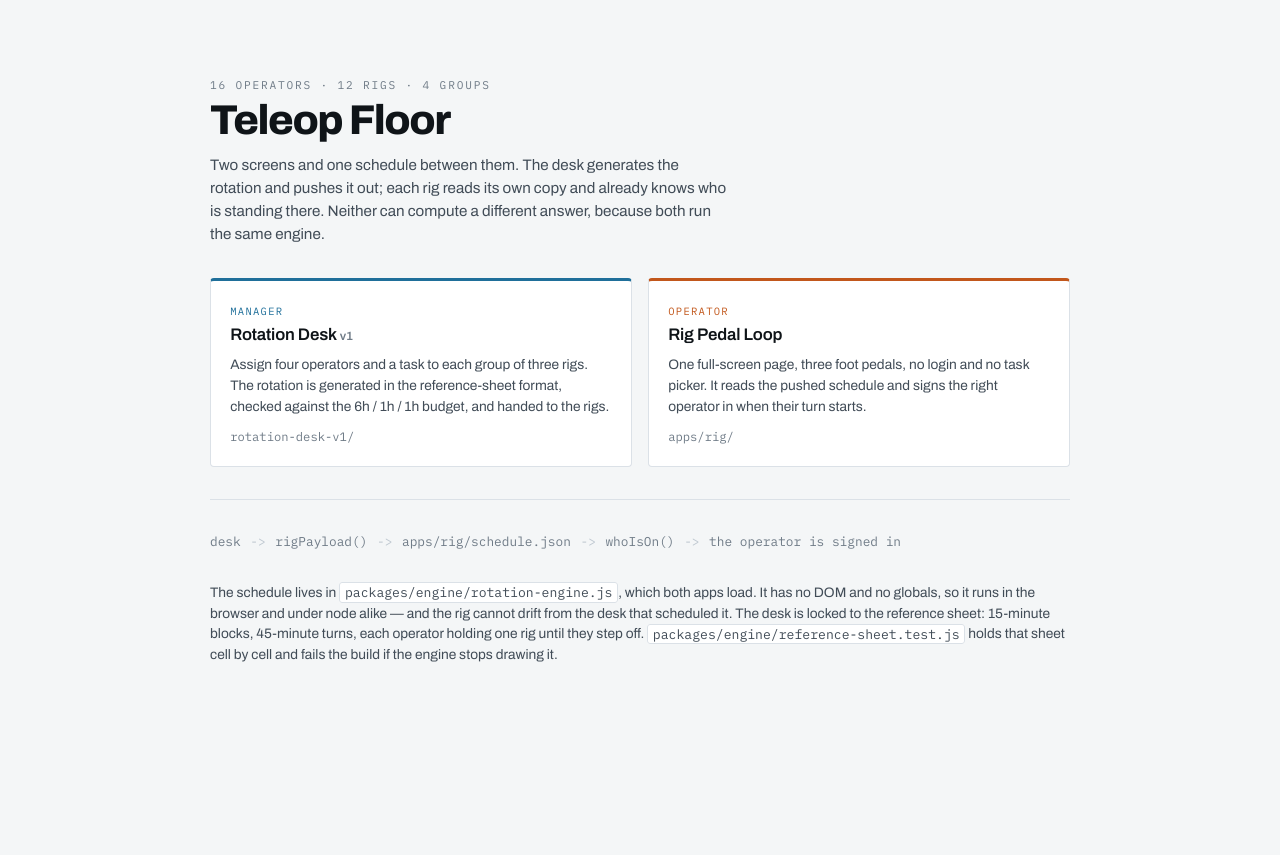
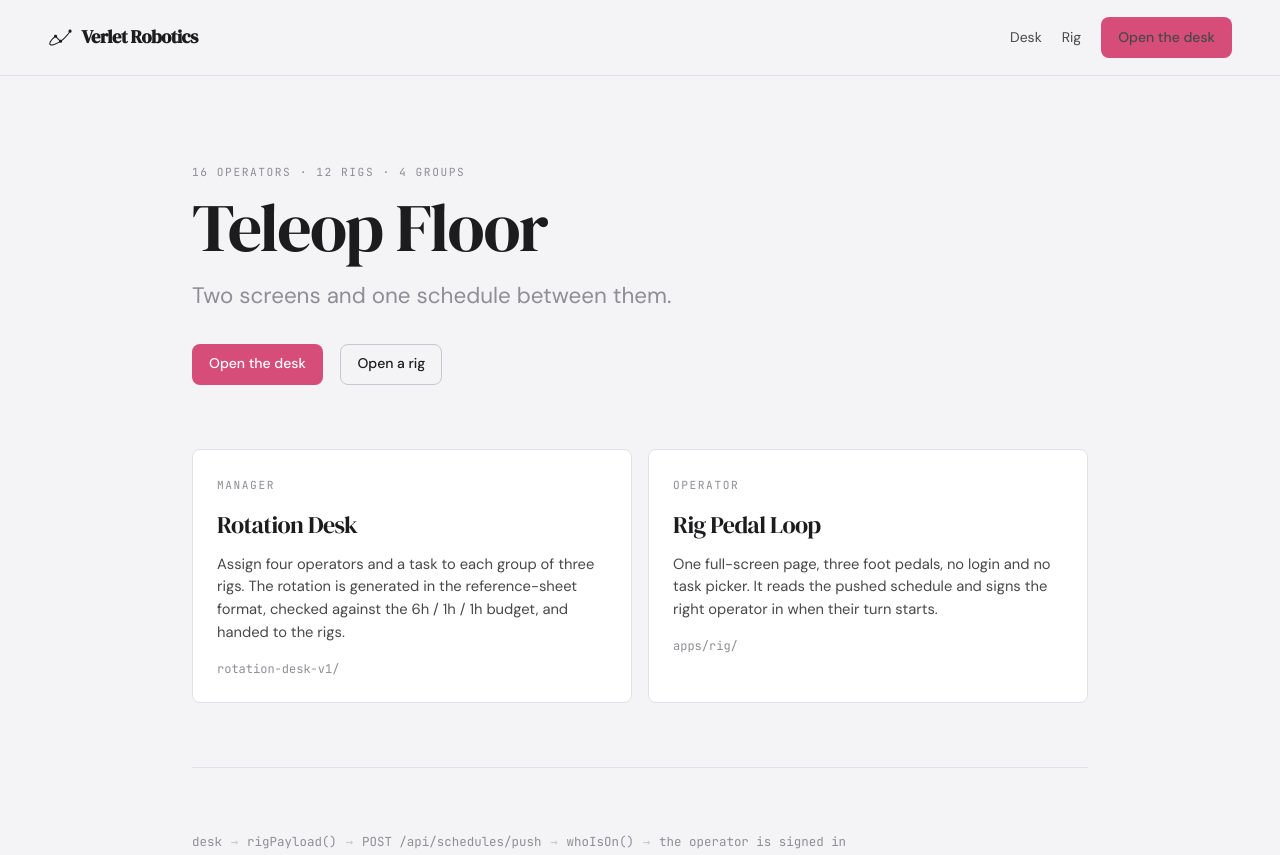
Before and after one commit to k-nizy/Rigs, a website: page index.html in a window 1280 px wide. Shown: the top 855 px of the page. Before the commit the page ends 800 px from the top, so only its background shows below. Drawn offline with Linux system fonts and the light colour scheme.

Commit message:
Restyle the landing page to match verlet.co
DM Serif Display for the hero, DM Sans for reading, JetBrains Mono for
anything a machine produced. The mark and wordmark in the header, one
accent used once.

```diff
--- a/index.html
+++ b/index.html
@@ -3,100 +3,157 @@
 <head>
 <meta charset="utf-8">
 <meta name="viewport" content="width=device-width, initial-scale=1">
-<title>Teleop Floor</title>
+<title>Teleop Floor — Verlet Robotics</title>
+<meta name="description" content="Two screens and one schedule between them. The desk generates the rotation and pushes it out; each rig reads its own copy.">
 <link rel="preconnect" href="https://fonts.googleapis.com">
 <link rel="preconnect" href="https://fonts.gstatic.com" crossorigin>
-<link rel="stylesheet" href="https://fonts.googleapis.com/css2?family=Archivo:wght@400;500;600;800&family=IBM+Plex+Mono:wght@400;600&display=swap">
+<link rel="stylesheet" href="https://fonts.googleapis.com/css2?family=DM+Sans:opsz,wght@9..40,400;9..40,500;9..40,700&family=DM+Serif+Display&family=JetBrains+Mono:wght@400;500&display=swap">
+<link rel="stylesheet" href="packages/brand/brand.css">
 <style>
-:root {
-  --ground: #f4f6f7; --panel: #ffffff; --ink: #0f1418; --ink-2: #414c57;
-  --muted: #6f7b87; --line: #dbe1e7; --line-2: #bfc8d1; --accent: #b06d00;
-  --desk: #1f6f9a; --rig: #c2571b;
+* { box-sizing: border-box; margin: 0; padding: 0; }
+
+body {
+  background: var(--v-ground);
+  color: var(--v-ink);
+  font-family: var(--v-sans);
+  line-height: 1.55;
+  -webkit-font-smoothing: antialiased;
 }
-@media (prefers-color-scheme: dark) {
-  :root:not([data-theme="light"]) {
-    --ground: #0c0f12; --panel: #14181d; --ink: #e9edf1; --ink-2: #b0bac4;
-    --muted: #7c8794; --line: #242b33; --line-2: #384250; --accent: #ffc400;
-    --desk: #63aad4; --rig: #e5895a;
-  }
+
+/* The site's own header shape: mark and wordmark left, one action right,
+   a hairline under the whole thing. */
+.top {
+  display: flex; align-items: center; justify-content: space-between;
+  gap: 1rem;
+  padding: 1.05rem clamp(1.25rem, 5vw, 3rem);
+  border-bottom: 1px solid var(--v-line);
+  background: var(--v-ground);
 }
-:root[data-theme="dark"] {
-  --ground: #0c0f12; --panel: #14181d; --ink: #e9edf1; --ink-2: #b0bac4;
-  --muted: #7c8794; --line: #242b33; --line-2: #384250; --accent: #ffc400;
-  --desk: #63aad4; --rig: #e5895a;
+.top .v-wordmark { font-size: 1.15rem; }
+.top nav { display: flex; align-items: center; gap: 1.25rem; }
+.top nav a { color: var(--v-ink-2); text-decoration: none; font-size: 0.875rem; }
+.top nav a:hover { color: var(--v-ink); }
+
+main {
+  max-width: 62rem;
+  margin: 0 auto;
+  padding: clamp(2.5rem, 8vw, 5.5rem) clamp(1.25rem, 5vw, 3rem) 4rem;
+  display: flex; flex-direction: column; gap: clamp(2.5rem, 6vw, 4rem);
 }
-* { box-sizing: border-box; margin: 0; padding: 0; }
-body {
-  background: var(--ground); color: var(--ink);
-  font-family: Archivo, "Helvetica Neue", Arial, sans-serif;
-  line-height: 1.5; padding: clamp(1.5rem, 6vw, 4rem);
+
+/* The hero. Serif, tight, and one grey line under it — the whole of the
+   reference page's first screen is those two things and a lot of air. */
+.hero h1 {
+  font-family: var(--v-display);
+  font-weight: 400;
+  font-size: clamp(2.4rem, 7vw, 4.25rem);
+  letter-spacing: var(--v-display-tracking);
+  line-height: 1.02;
+  margin-top: 0.75rem;
 }
-main { max-width: 860px; margin: 0 auto; display: flex; flex-direction: column; gap: 2rem; }
-.eyebrow {
-  font-family: "IBM Plex Mono", ui-monospace, monospace; font-size: 0.7rem;
-  letter-spacing: 0.16em; text-transform: uppercase; color: var(--muted);
+.hero .lede {
+  color: var(--v-muted);
+  font-size: clamp(1.05rem, 2.2vw, 1.4rem);
+  margin-top: 1.1rem;
+  max-width: 46ch;
+  line-height: 1.4;
 }
-h1 { font-size: clamp(1.8rem, 5vw, 2.6rem); font-weight: 800; letter-spacing: -0.035em; line-height: 1; margin-top: 0.4rem; }
-header p { color: var(--ink-2); margin-top: 0.8rem; max-width: 60ch; font-size: 0.95rem; }
-.apps { display: grid; grid-template-columns: repeat(auto-fit, minmax(280px, 1fr)); gap: 1rem; }
+.hero .actions { display: flex; align-items: center; gap: 1.1rem; margin-top: 2rem; flex-wrap: wrap; }
+
+.apps { display: grid; grid-template-columns: repeat(auto-fit, minmax(19rem, 1fr)); gap: 1rem; }
+
 a.app {
-  display: block; text-decoration: none; color: inherit; background: var(--panel);
-  border: 1px solid var(--line); border-top: 3px solid var(--c); border-radius: 4px;
-  padding: 1.1rem 1.2rem 1.2rem;
+  display: block; text-decoration: none; color: inherit;
+  background: var(--v-panel);
+  border: 1px solid var(--v-line);
+  border-radius: var(--v-radius);
+  padding: 1.4rem 1.5rem 1.5rem;
+  transition: border-color .12s ease, transform .12s ease;
 }
-a.app:hover { border-color: var(--c); }
-a.app:focus-visible { outline: 2px solid var(--accent); outline-offset: 2px; }
-a.app h2 { font-size: 1.05rem; font-weight: 600; letter-spacing: -0.01em; }
-a.app .who { font-family: "IBM Plex Mono", ui-monospace, monospace; font-size: 0.66rem; letter-spacing: 0.12em; text-transform: uppercase; color: var(--c); }
-a.app p { color: var(--ink-2); font-size: 0.86rem; margin-top: 0.5rem; }
-a.app code { font-family: "IBM Plex Mono", ui-monospace, monospace; font-size: 0.76rem; color: var(--muted); display: block; margin-top: 0.7rem; }
-.rule { border: 0; border-top: 1px solid var(--line); }
-.note { font-size: 0.86rem; color: var(--ink-2); }
-.note b { font-weight: 600; color: var(--ink); }
+a.app:hover { border-color: var(--v-line-2); transform: translateY(-1px); }
+a.app:focus-visible { outline: 2px solid var(--v-accent); outline-offset: 2px; }
+a.app h2 {
+  font-family: var(--v-display); font-weight: 400;
+  font-size: 1.5rem; letter-spacing: var(--v-display-tracking);
+  margin-top: 0.55rem;
+}
+a.app p { color: var(--v-ink-2); font-size: 0.92rem; margin-top: 0.6rem; }
+a.app .path {
+  font-family: var(--v-mono); font-size: 0.75rem; color: var(--v-muted);
+  display: block; margin-top: 1rem;
+}
+
+.flow {
+  display: flex; align-items: center; gap: 0.55rem; flex-wrap: wrap;
+  font-family: var(--v-mono); font-size: 0.78rem; color: var(--v-muted);
+}
+.flow .arrow { color: var(--v-line-2); }
+
+.note { font-size: 0.92rem; color: var(--v-ink-2); max-width: 68ch; }
 .note code, .flow code {
-  font-family: "IBM Plex Mono", ui-monospace, monospace; font-size: 0.82rem;
-  background: var(--panel); border: 1px solid var(--line); padding: 0.05rem 0.3rem; border-radius: 3px;
+  font-family: var(--v-mono); font-size: 0.82em;
+  background: var(--v-sunk); border: 1px solid var(--v-line);
+  padding: 0.06rem 0.32rem; border-radius: var(--v-radius-sm);
 }
-.flow {
-  display: flex; align-items: center; gap: 0.6rem; flex-wrap: wrap;
-  font-size: 0.8rem; color: var(--muted);
-  font-family: "IBM Plex Mono", ui-monospace, monospace;
+hr.rule { border: 0; border-top: 1px solid var(--v-line); }
+
+footer {
+  border-top: 1px solid var(--v-line);
+  padding: 1.4rem clamp(1.25rem, 5vw, 3rem);
+  display: flex; justify-content: space-between; gap: 1rem; flex-wrap: wrap;
+  font-size: 0.8rem; color: var(--v-muted);
 }
-.flow span.arrow { color: var(--line-2); }
 </style>
 </head>
 <body>
+
+<header class="top">
+  <a class="v-lockup" href="/">
+    <span class="v-mark" aria-hidden="true"></span>
+    <span class="v-wordmark">Verlet Robotics</span>
+  </a>
+  <nav>
+    <a href="rotation-desk-v1/">Desk</a>
+    <a href="apps/rig/">Rig</a>
+    <a class="v-btn" href="rotation-desk-v1/">Open the desk</a>
+  </nav>
+</header>
+
 <main>
 
-  <header>
-    <p class="eyebrow">16 operators &middot; 12 rigs &middot; 4 groups</p>
+  <section class="hero">
+    <p class="v-eyebrow">16 operators &middot; 12 rigs &middot; 4 groups</p>
     <h1>Teleop Floor</h1>
-    <p>Two screens and one schedule between them. The desk generates the rotation and pushes it out; each rig reads its own copy and already knows who is standing there. Neither can compute a different answer, because both run the same engine.</p>
-  </header>
+    <p class="lede">Two screens and one schedule between them.</p>
+    <div class="actions">
+      <a class="v-btn" href="rotation-desk-v1/">Open the desk</a>
+      <a class="v-btn v-btn--quiet" href="apps/rig/">Open a rig</a>
+    </div>
+  </section>
 
-  <div class="apps">
-    <a class="app" href="rotation-desk-v1/" style="--c: var(--desk)">
-      <span class="who">Manager</span>
-      <h2>Rotation Desk <span style="font-size:.72em;color:var(--muted)">v1</span></h2>
-      <p>Assign four operators and a task to each group of three rigs. The rotation is generated in the reference-sheet format, checked against the 6h / 1h / 1h budget, and handed to the rigs.</p>
-      <code>rotation-desk-v1/</code>
+  <section class="apps">
+    <a class="app" href="rotation-desk-v1/">
+      <span class="v-eyebrow">Manager</span>
+      <h2>Rotation Desk</h2>
+      <p>Assign four operators and a task to each group of three rigs. The rotation is generated in the reference-sheet format, checked against the 6h&nbsp;/&nbsp;1h&nbsp;/&nbsp;1h budget, and handed to the rigs.</p>
+      <span class="path">rotation-desk-v1/</span>
     </a>
 
-    <a class="app" href="apps/rig/" style="--c: var(--rig)">
-      <span class="who">Operator</span>
+    <a class="app" href="apps/rig/">
+      <span class="v-eyebrow">Operator</span>
       <h2>Rig Pedal Loop</h2>
       <p>One full-screen page, three foot pedals, no login and no task picker. It reads the pushed schedule and signs the right operator in when their turn starts.</p>
-      <code>apps/rig/</code>
+      <span class="path">apps/rig/</span>
     </a>
-  </div>
+  </section>
 
   <hr class="rule">
 
   <p class="flow">
-    <span>desk</span><span class="arrow">-&gt;</span>
-    <span>rigPayload()</span><span class="arrow">-&gt;</span>
-    <span>apps/rig/schedule.json</span><span class="arrow">-&gt;</span>
-    <span>whoIsOn()</span><span class="arrow">-&gt;</span>
+    <span>desk</span><span class="arrow">&rarr;</span>
+    <span>rigPayload()</span><span class="arrow">&rarr;</span>
+    <span>POST /api/schedules/push</span><span class="arrow">&rarr;</span>
+    <span>whoIsOn()</span><span class="arrow">&rarr;</span>
     <span>the operator is signed in</span>
   </p>
 
@@ -104,6 +161,16 @@ a.app code { font-family: "IBM Plex Mono", ui-monospace, monospace; font-size: 0
     The schedule lives in <code>packages/engine/rotation-engine.js</code>, which both apps load. It has no DOM and no globals, so it runs in the browser and under node alike &mdash; and the rig cannot drift from the desk that scheduled it. The desk is locked to the reference sheet: 15-minute blocks, 45-minute turns, each operator holding one rig until they step off. <code>packages/engine/reference-sheet.test.js</code> holds that sheet cell by cell and fails the build if the engine stops drawing it.
   </p>
 
+  <p class="note">
+    What the rigs send back goes to <code>backend/</code> &mdash; an append-only ledger, from which every other table is derived. Episodes, faults, downtime and productivity, a floor board that notices the things nothing publishes, and a video path that lets a rig delete its own copy only once the bytes are verified.
+  </p>
+
 </main>
+
+<footer>
+  <span>&copy; 2026 Verlet Robotics</span>
+  <span class="v-eyebrow">Morning 08:00 &middot; Day 16:00 &middot; Night 00:00</span>
+</footer>
+
 </body>
 </html>
```
